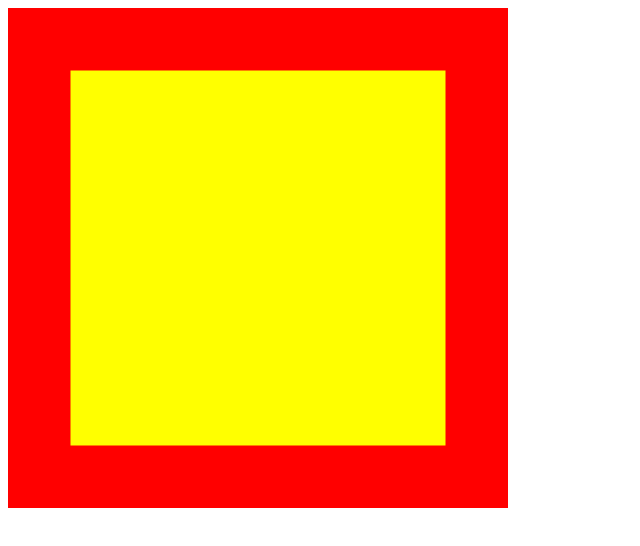
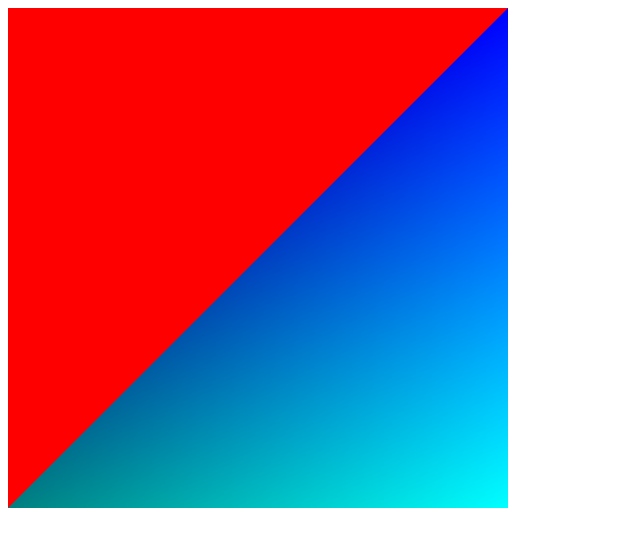
Before and after one commit to mcittar/webglsetup, a website: page whitesquare.html in a window 1280 px wide. Shown: the whole page, without its empty margins (0-640 px from the left). Drawn offline with Linux system fonts and the light colour scheme.

Commit message:
Add second quad to scene

```diff
--- a/whitesquare.html
+++ b/whitesquare.html
@@ -2,19 +2,31 @@
 <html>
   <head>
     <title>Hacking WebGL</title>
+
     <script type="x-shader/x-vertex" id="vertex-shader">
     precision mediump float;
     attribute vec2 pos;
+    attribute vec3 colour;
+    varying vec3 col;
+
+    attribute vec3 vtx_pos;
+    attribute vec2 vtx_uv;
+    varying vec2 texcoord;
+
     void main() {
+      col = colour;
       gl_Position = vec4(pos, 0.0, 1.0);
     }
     </script>
+
     <script type="x-shader/x-fragment" id="fragment-shader">
     precision mediump float;
+    varying vec3 col;
     void main() {
-      gl_FragColor = vec4(1.0, 1.0, 0, 1.0);
+      gl_FragColor = vec4(col, 1.0);
     }
     </script>
+
     <script type="text/javascript">
 
     function render(gl,scene) {
@@ -28,6 +40,95 @@
       gl.useProgram(null);
       requestAnimationFrame(function() {
         render(gl,scene);
+      });
+    }
+
+
+    function initWebGL() {
+      var surface = document.getElementById('rendering-surface');
+      var gl = surface.getContext('experimental-webgl');
+      gl.viewport(0,0,surface.width,surface.height);
+      gl.clearColor(1.0, 0.0, 0.0, 1.0);
+
+      var program = createProgram(
+        gl,
+        [{container: 'vertex-shader', type: gl.VERTEX_SHADER},
+         {container: 'fragment-shader', type: gl.FRAGMENT_SHADER}]
+      );
+
+      var squareVertices = [
+        +0.75, +0.75, 0.0, +1.0, +0.0,
+        -0.75, +0.75, 0.0, +1.0, +1.0,
+        +0.75, -0.75, 0.0, +0.0, +1.0,
+        -0.75, -0.75, 0.0, +0.5, +0.5
+      ];
+
+      gl.useProgram(program);
+
+      var square = {
+        vertexCount: 4,
+        primitiveType: gl.TRIANGLE_STRIP
+      };
+
+      var vertexBuffer = gl.createBuffer();  // Creates Buffer from WebGl
+      gl.bindBuffer(gl.ARRAY_BUFFER, vertexBuffer); // Activates Buffer
+
+
+      gl.enableVertexAttribArray(program.positionAttribute);
+      gl.vertexAttribPointer(
+        program.positionAttribute, 2, gl.FLOAT, false,
+        Float32Array.BYTES_PER_ELEMENT * 5, 0
+      );
+
+      gl.enableVertexAttribArray(program.colourAttribute);
+      gl.vertexAttribPointer(
+        program.colourAttribute, 3, gl.FLOAT, false,
+        Float32Array.BYTES_PER_ELEMENT * 5,
+        Float32Array.BYTES_PER_ELEMENT * 2
+      );
+
+      gl.bufferData(
+        gl.ARRAY_BUFFER,
+        new Float32Array(squareVertices),
+        gl.STATIC_DRAW
+      );
+
+      gl.bindBuffer(gl.ARRAY_BUFFER, null);
+
+      var quadVtx = [
+  			-1,	-1, 0,
+  			1,	-1,	0,
+  			1,	1,	0,
+  			-1,	-1, 0,
+  			-1,	1,	0,
+  			1,	1,	0,
+  		];
+
+      quadbuffer_vtx = gl.createBuffer();
+      gl.bindBuffer(gl.ARRAY_BUFFER, quadbuffer_vtx);
+      program.vtxPosAttribute = 0;
+      console.log(program.vtxPosAttribute);
+      gl.enableVertexAttribArray(program.vtxPosAttrib);
+      gl.vertexAttribPointer(program.vtxPosAttrib, 3, gl.FLOAT, false, 0, 0)
+
+      gl.bufferData(
+        gl.ARRAY_BUFFER,
+        new Float32Array(quadVtx),
+        gl.STATIC_DRAW
+      );
+
+      gl.bindBuffer(gl.ARRAY_BUFFER, null);
+      gl.useProgram(null);
+
+      square.vertexBuffer = vertexBuffer;
+
+      var scene = {
+        program: program,
+        object: square,
+      };
+
+      requestAnimationFrame(function() {
+        render(gl, scene);
       });
     }
 
@@ -49,66 +150,15 @@
       if (!gl.getProgramParameter(program, gl.LINK_STATUS)) {
         throw gl.getProgramInfoLog(program);
       }
+      program.positionAttribute = gl.getAttribLocation(program, 'pos');
+      program.colourAttribute = gl.getAttribLocation(program, 'colour');
+      program.vtxPosAttribute = gl.getAttribLocation(program, 'vtx_pos');
       return program;
     }
 
-    function init() {
-      var surface = document.getElementById('rendering-surface');
-      var gl = surface.getContext('experimental-webgl');
-      gl.viewport(0,0,surface.width,surface.height);
-      gl.clearColor(1.0, 0.0, 0.0, 1.0);
-
-      var program = createProgram(
-        gl,
-        [{container: 'vertex-shader', type: gl.VERTEX_SHADER},
-         {container: 'fragment-shader', type: gl.FRAGMENT_SHADER}]
-      );
-
-      var squareVertices = [
-        +0.75, +0.75,
-        -0.75, +0.75,
-        +0.75, -0.75,
-        -0.75, -0.75
-      ];
-
-      gl.useProgram(program);
-
-      var square = {
-        vertexCount: 4,
-        primitiveType: gl.TRIANGLE_STRIP
-      };
-
-      var vertexBuffer = gl.createBuffer();  // Creates Buffer from WebGl
-      gl.bindBuffer(gl.ARRAY_BUFFER, vertexBuffer); // Activates Buffer
-
-      program.positionAttribute = gl.getAttribLocation(program, 'pos');
-      gl.enableVertexAttribArray(program.positionAttribute);
-      gl.vertexAttribPointer(
-        program.positionAttribute, 2, gl.FLOAT, false, 0, 0
-      );
-      gl.bufferData(
-        gl.ARRAY_BUFFER,
-        new Float32Array(squareVertices),
-        gl.STATIC_DRAW
-      );
-
-      gl.bindBuffer(gl.ARRAY_BUFFER, null);
-      gl.useProgram(null);
-
-      square.vertexBuffer = vertexBuffer;
-
-      var scene = {
-        program: program,
-        object: square,
-      };
-
-      requestAnimationFrame(function() {
-        render(gl, scene);
-      });
-    }
     </script>
   </head>
-  <body onLoad="init()">
+  <body onLoad="initWebGL()">
     <canvas id="rendering-surface" height="500" width="500"/>
   </body>
 </html>
```
Also changed, not shown: coloredsquare.html (+33 -46 lines), scratch.html (added).
